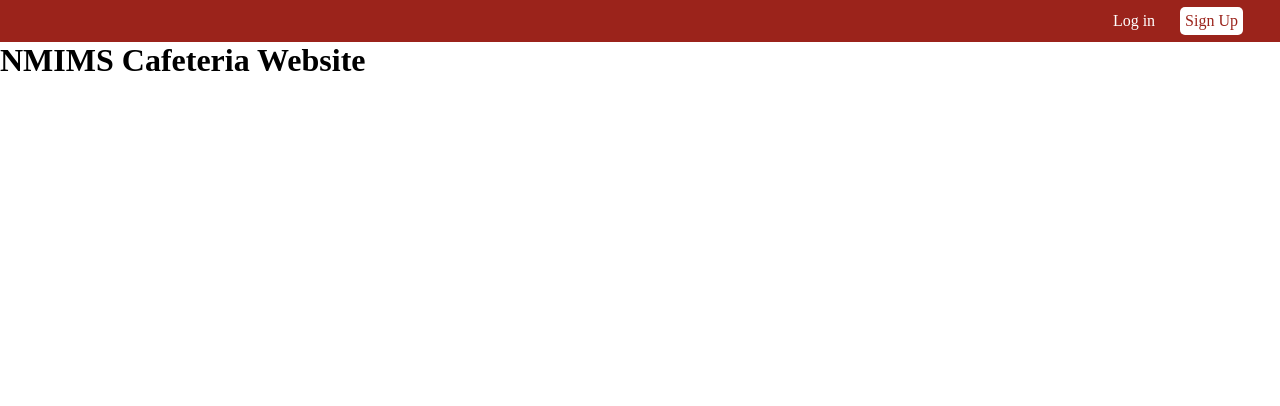
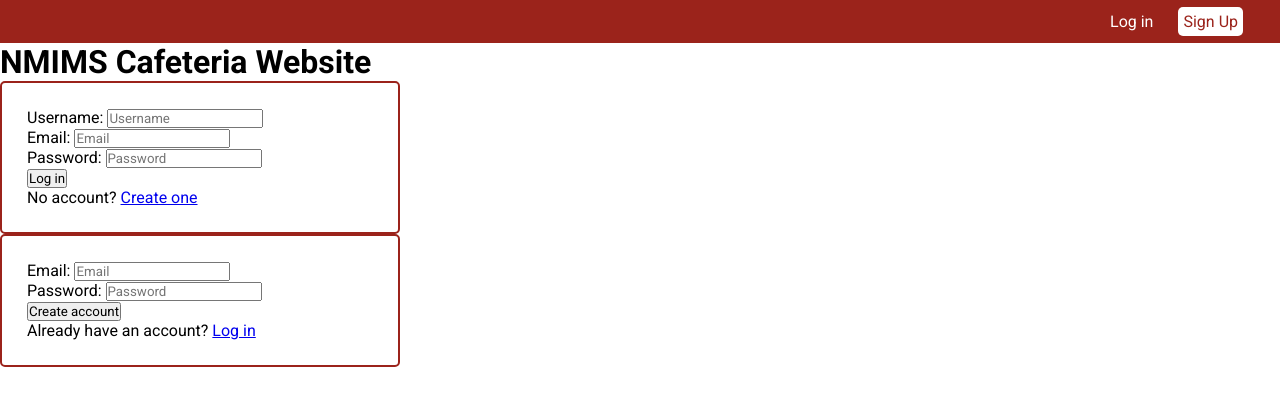
Before and after one commit to ManjotSinghJolly/nmims-cafeteria, a plain HTML site: page index.html in a window 1280 px wide. Drawn offline with Linux system fonts and the light colour scheme.

Commit message:
Create basic log-in and sign-up forms

```diff
--- a/index.html
+++ b/index.html
@@ -13,5 +13,70 @@
     </nav>
 
     <h1>NMIMS Cafeteria Website</h1>
+
+    <div class="log-in-form">
+      <form>
+        <label for="uname">Username:</label>
+        <input
+          type="text"
+          id="uname"
+          name="uname"
+          placeholder="Username"
+          required
+        />
+        <br />
+        <label for="email">Email:</label>
+        <input
+          type="email"
+          id="email"
+          name="email"
+          placeholder="Email"
+          required
+        />
+        <br />
+        <label for="password">Password:</label>
+
+        <input
+          type="password"
+          id="password"
+          name="password"
+          placeholder="Password"
+          required
+        /><br />
+        <input type="submit" value="Log in" />
+        <p>
+          No account?
+          <a href="https://www.google.com" target="_blank">Create one</a>
+        </p>
+      </form>
+    </div>
+
+    <div class="sign-up-form">
+      <form>
+        <label for="email">Email:</label>
+        <input
+          type="email"
+          id="email"
+          name="email"
+          placeholder="Email"
+          required
+        />
+        <br />
+        <label for="password">Password:</label>
+
+        <input
+          type="password"
+          id="password"
+          name="password"
+          placeholder="Password"
+          required
+        /><br />
+        <input type="submit" value="Create account" />
+        <p>
+          Already have an account?
+          <a href="https://www.google.com" target="_blank">Log in</a>
+        </p>
+      </form>
+    </div>
   </body>
 </html>
--- a/style.css
+++ b/style.css
@@ -1,7 +1,9 @@
+@import url("https://fonts.googleapis.com/css2?family=Roboto:ital,wght@0,100;0,300;0,400;0,500;0,700;0,900;1,100;1,300;1,400;1,500;1,700;1,900&display=swap");
 * {
   margin: 0px;
   padding: 0px;
   box-sizing: border-box;
+  font-family: "Roboto", sans-serif;
 }
 
 ul {
@@ -28,3 +30,11 @@ ul .sign-up {
   background-color: #fff;
   color: #9b231b;
 }
+
+.log-in-form,
+.sign-up-form {
+  border: 2px solid #9b231b;
+  border-radius: 5px;
+  width: 400px;
+  padding: 25px;
+}
```
